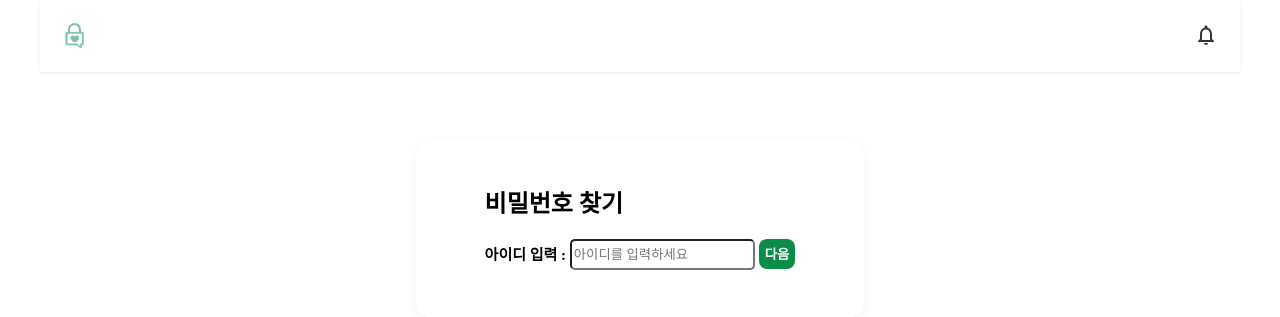
After one commit to 2025-SMHRD-IS-CLOUD-2/mindLog, a Flask app: page /auth/find-password in a window 1280 px wide. The commit adds this page. Shown: the top 317 px of the page. Run offline with Flask 3, Linux system fonts and the light colour scheme.

Commit message:
비밀번호 찾기 기능 추가
비밀번호 찾기 기능 추가

```diff
--- a/app/routes/auth.py
+++ b/app/routes/auth.py
@@ -270,67 +270,85 @@ def delete_account():
 
     return render_template('auth/delete.html', title='mindLog - 회원탈퇴')
 
-@auth_bp.route('/find-password', methods=['GET', 'POST'])
+@auth_bp.route('/find-password', methods=['GET'])
 def find_password():
-    """비밀번호 찾기 페이지"""
-    if 'user_id' in session:
-        return redirect(url_for('main.dashboard'))
+    return render_template('auth/find_password.html', title='mindLog - 비밀번호 찾기')
 
-    # POST 요청 처리 (비밀번호 찾기 폼 제출)
-    if request.method == 'POST':
-        username = request.form.get('username')
-        email = request.form.get('email')
+@auth_bp.route('/find-password/question', methods=['POST'])
+def get_security_question():
+    user_id = request.json.get('user_id')
+    conn = None
+    try:
+        conn = pymysql.connect(
+            host=Config.DB_HOST,
+            port=Config.DB_PORT,
+            user=Config.DB_USER,
+            password=Config.DB_PASSWORD,
+            db=Config.DB_NAME,
+            charset='utf8mb4'
+        )
+        with conn.cursor(pymysql.cursors.DictCursor) as cur:
+            sql = "SELECT SECURITY_QUESTION FROM USERS WHERE USER_ID = %s"
+            cur.execute(sql, (user_id,))
+            user = cur.fetchone()
+            if user:
+                return jsonify({'success': True, 'question': user['SECURITY_QUESTION']})
+            else:
+                return jsonify({'success': False, 'message': '존재하지 않는 아이디입니다.'})
+    finally:
+        if conn:
+            conn.close()
 
-        if not username or not email:
-            flash('아이디와 이메일을 모두 입력해주세요.', 'danger')
-            return render_template('auth/find_password.html', title='mindLog - 비밀번호 찾기')
+@auth_bp.route('/find-password/verify', methods=['POST'])
+def verify_security_answer():
+    user_id = request.json.get('user_id')
+    answer = request.json.get('answer')
+    conn = None
+    try:
+        conn = pymysql.connect(
+            host=Config.DB_HOST,
+            port=Config.DB_PORT,
+            user=Config.DB_USER,
+            password=Config.DB_PASSWORD,
+            db=Config.DB_NAME,
+            charset='utf8mb4'
+        )
+        with conn.cursor(pymysql.cursors.DictCursor) as cur:
+            sql = "SELECT SECURITY_ANSWER FROM USERS WHERE USER_ID = %s"
+            cur.execute(sql, (user_id,))
+            user = cur.fetchone()
+            if user and user['SECURITY_ANSWER'] == answer:
+                return jsonify({'success': True})
+            else:
+                return jsonify({'success': False, 'message': '답변이 일치하지 않습니다.'})
+    finally:
+        if conn:
+            conn.close()
 
-        # DB 연결
-        conn = None
-        try:
-            conn = pymysql.connect(
-                host=Config.DB_HOST,
-                port=Config.DB_PORT,
-                user=Config.DB_USER,
-                password=Config.DB_PASSWORD,
-                db=Config.DB_NAME,
-                charset='utf8mb4'
-            )
-
-            with conn.cursor(pymysql.cursors.DictCursor) as cur:
-                # 사용자 조회
-                sql = "SELECT * FROM USERS WHERE username = %s AND email = %s"
-                cur.execute(sql, (username, email))
-                user = cur.fetchone()
-
-                if user:
-                    # 임시 비밀번호 생성 및 발송 로직
-                    # (실제 구현에서는 이메일 발송 기능 추가 필요)
-                    import random
-                    import string
-
-                    temp_password = ''.join(random.choices(string.ascii_letters + string.digits + string.punctuation, k=12))
-                    hashed_password = bcrypt.generate_password_hash(temp_password).decode('utf-8')
-
-                    # 비밀번호 업데이트
-                    update_sql = "UPDATE USERS SET password_hash = %s, password_reset_at = %s WHERE id = %s"
-                    cur.execute(update_sql, (hashed_password, datetime.now(), user['id']))
-                    conn.commit()
-
-                    # 이메일 발송 로직 (예시)
-                    # send_email(email, '비밀번호 재설정', f'임시 비밀번호: {temp_password}')
-
-                    flash('임시 비밀번호가 이메일로 발송되었습니다. 이메일을 확인해주세요.', 'success')
-                    return redirect(url_for('auth.login'))
-                else:
-                    flash('일치하는 사용자 정보가 없습니다. 아이디와 이메일을 확인해주세요.', 'danger')
-        except Exception as e:
-            flash(f'오류가 발생했습니다: {e}', 'danger')
-        finally:
-            if conn:
-                conn.close()
-
-    return render_template('auth/find_password.html', title='mindLog - 비밀번호 찾기')
+@auth_bp.route('/find-password/reset', methods=['POST'])
+def reset_password():
+    user_id = request.json.get('user_id')
+    new_password = request.json.get('new_password')
+    bcrypt = Bcrypt()
+    hashed_password = bcrypt.generate_password_hash(new_password).decode('utf-8')
+    conn = None
+    try:
+        conn = pymysql.connect(
+            host=Config.DB_HOST,
+            port=Config.DB_PORT,
+            user=Config.DB_USER,
+            password=Config.DB_PASSWORD,
+            db=Config.DB_NAME,
+            charset='utf8mb4'
+        )
+        with conn.cursor() as cur:
+            sql = "UPDATE USERS SET PASSWORD_HASH = %s WHERE USER_ID = %s"
+            cur.execute(sql, (hashed_password, user_id))
+            conn.commit()
+            return jsonify({'success': True})
+    finally:
+        if conn:
+            conn.close()
 
 @auth_bp.route('/check-id', methods=['POST'])
 def check_id():
--- /dev/null
+++ b/app/static/css/findpw.css
@@ -0,0 +1,49 @@
+.findpw-container {
+  max-width: 400px;
+  margin: 140px auto;
+  padding: 24px;
+  background-color: #fff;
+  border-radius: 16px;
+  box-shadow: 0 4px 16px rgba(0, 0, 0, 0.05);
+  justify-content: center;
+  display: grid;
+}
+
+.findpw-button {
+  background-color: #0a8d48;
+  color: #fff;
+  border: none;
+}
+
+#findpw-step1 {
+  margin-bottom: 15px;
+  height: 40px;
+}
+
+#findpw-step3 {
+  display: flex;
+}
+
+#findpw-step3 button {
+  margin-left: 5px;
+}
+
+label {
+  font-size: 15px;
+  font-weight: 600;
+}
+
+input {
+  height: 25px;
+}
+
+.findpw-button {
+  height: 30px;
+  font-weight: 600;
+}
+
+#findpw-result {
+  color: red;
+  font-weight: 600;
+  font-size: 12px;
+}
--- a/app/static/js/auth.js
+++ b/app/static/js/auth.js
@@ -0,0 +1,80 @@
+// 비밀번호 찾기(보안질문 기반) 단계별 처리 스크립트
+function getQuestion() {
+  const user_id = document.getElementById("user_id").value.trim();
+  if (!user_id) {
+    showResult("아이디를 입력하세요.");
+    return;
+  }
+  fetch("/auth/find-password/question", {
+    method: "POST",
+    headers: { "Content-Type": "application/json" },
+    body: JSON.stringify({ user_id }),
+  })
+    .then((res) => res.json())
+    .then((data) => {
+      if (data.success) {
+        document.getElementById("findpw-step1").style.display = "none";
+        document.getElementById("findpw-step2").style.display = "block";
+        document.getElementById("security-question").innerText = data.question;
+        showResult("");
+      } else {
+        showResult(data.message || "아이디를 찾을 수 없습니다.");
+      }
+    });
+}
+
+function verifyAnswer() {
+  const user_id = document.getElementById("user_id").value.trim();
+  const answer = document.getElementById("security_answer").value.trim();
+  if (!answer) {
+    showResult("답변을 입력하세요.");
+    return;
+  }
+  fetch("/auth/find-password/verify", {
+    method: "POST",
+    headers: { "Content-Type": "application/json" },
+    body: JSON.stringify({ user_id, answer }),
+  })
+    .then((res) => res.json())
+    .then((data) => {
+      if (data.success) {
+        document.getElementById("findpw-step2").style.display = "none";
+        document.getElementById("findpw-step3").style.display = "flex";
+        showResult("");
+      } else {
+        showResult(data.message || "답변이 일치하지 않습니다.");
+      }
+    });
+}
+
+function resetPassword() {
+  const user_id = document.getElementById("user_id").value.trim();
+  const new_password = document.getElementById("new_password").value.trim();
+  if (!new_password) {
+    showResult("새 비밀번호를 입력하세요.");
+    return;
+  }
+  fetch("/auth/find-password/reset", {
+    method: "POST",
+    headers: { "Content-Type": "application/json" },
+    body: JSON.stringify({ user_id, new_password }),
+  })
+    .then((res) => res.json())
+    .then((data) => {
+      if (data.success) {
+        document.getElementById("findpw-step3").style.display = "none";
+        showResult(
+          "비밀번호가 성공적으로 변경되었습니다. 로그인 페이지로 이동해 주세요.",
+          true
+        );
+      } else {
+        showResult("비밀번호 변경에 실패했습니다.");
+      }
+    });
+}
+
+function showResult(msg, success = false) {
+  const resultDiv = document.getElementById("findpw-result");
+  resultDiv.innerText = msg;
+  resultDiv.className = success ? "mt-3 text-success" : "mt-3 text-danger";
+}
--- /dev/null
+++ b/app/templates/auth/find_password.html
@@ -0,0 +1,46 @@
+{% extends 'base.html' %} {% block styles %}
+<link
+  rel="stylesheet"
+  href="{{ url_for('static', filename='css/findpw.css') }}"
+/>
+{% endblock %} {% block content %}
+<div class="findpw-container">
+  <h2 class="mb-4">비밀번호 찾기</h2>
+  <div id="findpw-step1">
+    <label for="user_id">아이디 입력 : </label>
+    <input
+      type="text"
+      id="user_id"
+      class="form-control mb-2"
+      placeholder="아이디를 입력하세요"
+    />
+    <button class="findpw-button" onclick="getQuestion()">다음</button>
+  </div>
+  <div id="findpw-step2" style="display: none">
+    <div class="mb-2" id="security-question"></div>
+    <label for="security_answer">보안질문 답변 : </label>
+    <input
+      type="text"
+      id="security_answer"
+      class="form-control mb-2"
+      placeholder="답변을 입력하세요"
+    />
+    <button class="findpw-button" onclick="verifyAnswer()">확인</button>
+  </div>
+  <div id="findpw-step3" style="display: none">
+    <label for="new_password">새 비밀번호 입력 : </label>
+    <input
+      type="password"
+      id="new_password"
+      class="form-control mb-2"
+      placeholder="새 비밀번호를 입력하세요"
+    />
+    <button class="findpw-button" onclick="resetPassword()">
+      비밀번호 재설정
+    </button>
+  </div>
+  <div id="findpw-result" class="mt-3 text-danger"></div>
+</div>
+
+<script src="/static/js/auth.js"></script>
+{% endblock %}
--- a/app/templates/auth/login.html
+++ b/app/templates/auth/login.html
@@ -38,11 +38,11 @@
               "
             ></p>
           </div>
-          <!-- <div class="find-link">
+          <div class="find-link">
             <a href="{{ url_for('auth.find_password') }}"
               >아이디/비밀번호 찾기</a
             >
-          </div> -->
+          </div>
           <button type="submit" class="login-button">로그인</button>
           <button type="button" class="signup-button" id="signupBtn">
             회원가입
```
